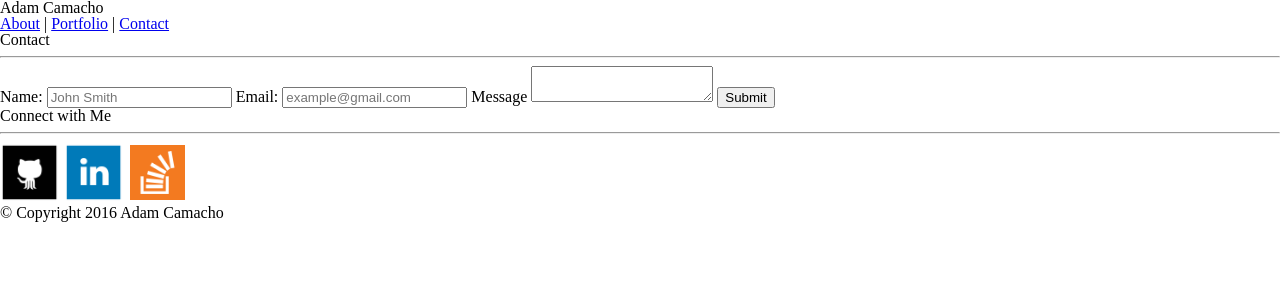
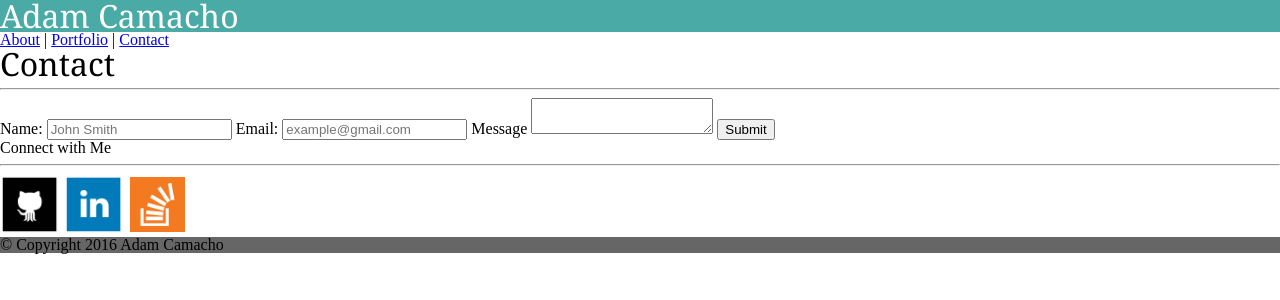
Before and after one commit to LucianaRoberts/Basic-Portfolio, a PHP site: page /contact.html in a window 1280 px wide. Shown: the top 300 px of the page. Run offline with PHP 8.4, Linux system fonts and the light colour scheme.

Commit message:
CSS for headings

```diff
--- a/assets/css/style.css
+++ b/assets/css/style.css
@@ -9,3 +9,24 @@
 	margin-bottom: 2px;
 	margin-left: 2px;
 }
+
+.my-name {
+	font-family: 'Georgia', Times, Times New Roman, serif;
+	font-size: 32px;
+	color: white;
+	background: #4aaaa5;
+}
+
+h2.headings {
+	font-family: 'Georgia', Times, Times New Roman, serif;
+	font-size: 32px;
+}
+
+footer {
+	background: #666666;
+}
+
+h6 {
+	font-family: 'Arial', 'Helvetica Neue', Helvetica, sans-serif;
+	color: #000000;
+}
--- a/contact.html
+++ b/contact.html
@@ -16,7 +16,7 @@
 <body>
 	<header>
 <!-- Nav Bar using HTML5 nav tag -->
-		<h1>Adam Camacho</h1>
+		<h1 class="my-name">Adam Camacho</h1>
 		<nav>
 			<a href="index.html">About</a> |
 			<a href="portfolio.html">Portfolio</a> |
@@ -27,7 +27,7 @@
 	</header>
 	<main>
 		<section>
-		<h1>Contact</h1>
+		<h2 class="headings">Contact</h2>
 		<hr>
 			<form>
 		      	<label for="name">Name:</label>
--- a/index.html
+++ b/index.html
@@ -16,7 +16,7 @@
 <body>
 	<header>
 <!-- Nav Bar using HTML5 nav tag -->
-		<h1>Adam Camacho</h1>
+		<h1 class="my-name">Adam Camacho</h1>
 		<nav>
 			<a href="index.html">About</a> |
 			<a href="portfolio.html">Portfolio</a> |
@@ -27,7 +27,7 @@
 	</header>
 	<main>
 		<section>
-		<h1>About Me</h1>
+		<h2 class="headings">About Me</h2>
 		<hr>
 		<img src="assets/images/profile200x200.jpg" alt="profile picture">
 		<p>I'm an entrepreneur that decided to learn to code because the future isn't going to build itself. My coding journey began in mid-2014, and I've now completed over 1,000 hours of self-study, which I've kept track of on blogger. In addition to my self-study, I'm currently attending The Coding Boot Camp at UT Austin, a full stack program which I'll be graduating from in October 2016.</p>
--- a/portfolio.html
+++ b/portfolio.html
@@ -16,7 +16,7 @@
 <body>
 	<header>
 <!-- Nav Bar using HTML5 nav tag -->
-		<h1>Adam Camacho</h1>
+		<h1 class="my-name">Adam Camacho</h1>
 		<nav>
 			<a href="index.html">About</a> |
 			<a href="portfolio.html">Portfolio</a> |
@@ -27,7 +27,7 @@
 	</header>
 	<main>
 		<section>
-		<h1>Portfolio</h1>
+		<h2 class="headings">Portfolio</h2>
 		<hr>
 		<a href="#" target="_blank"><img src="assets/images/placeholder1.jpg" alt="Hangman"><h4>Hangman</h4></a>
 		<a href="#" target="_blank"><img src="assets/images/placeholder2.jpg" alt="RPG Game"><h4>RPG Game</h4></a>
```
